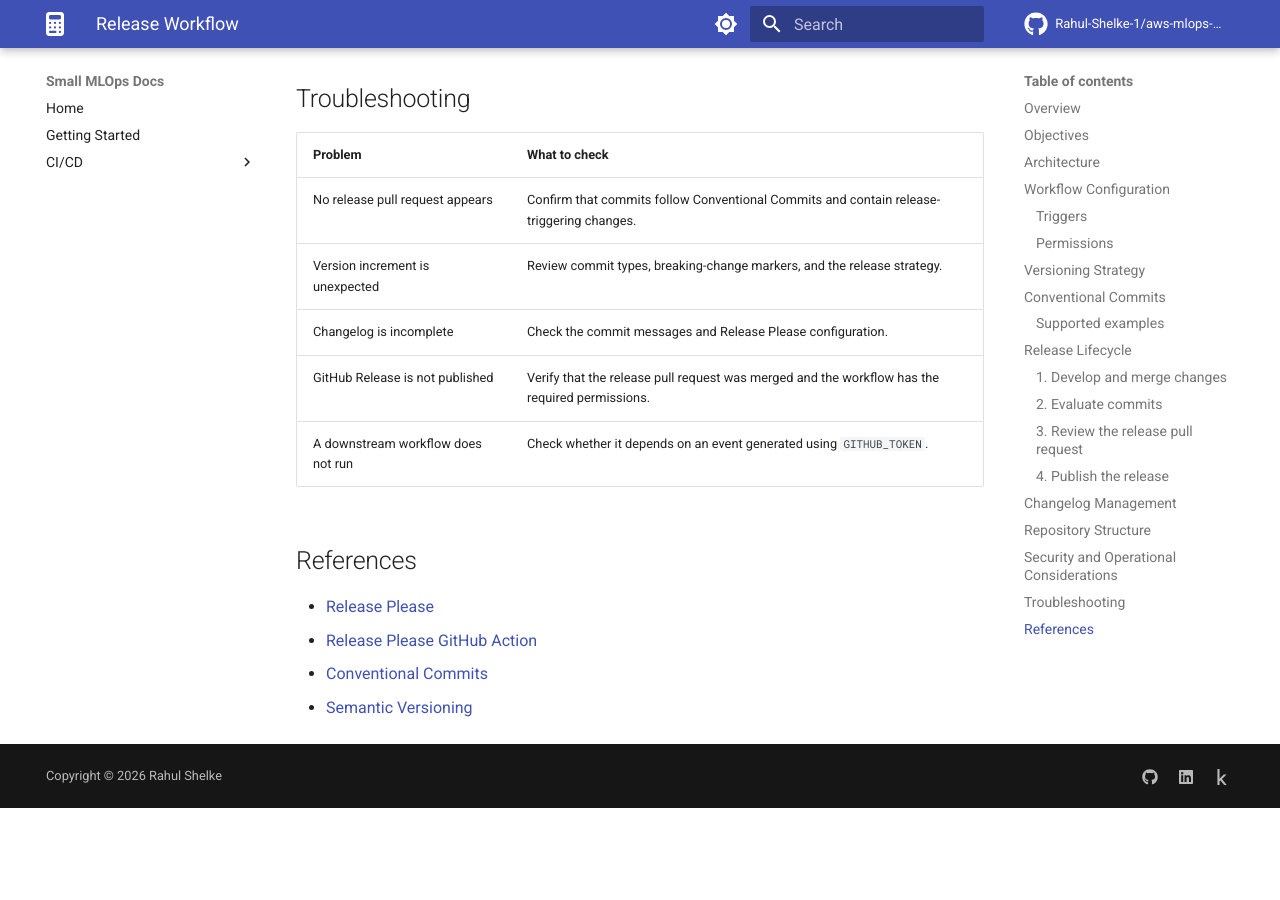
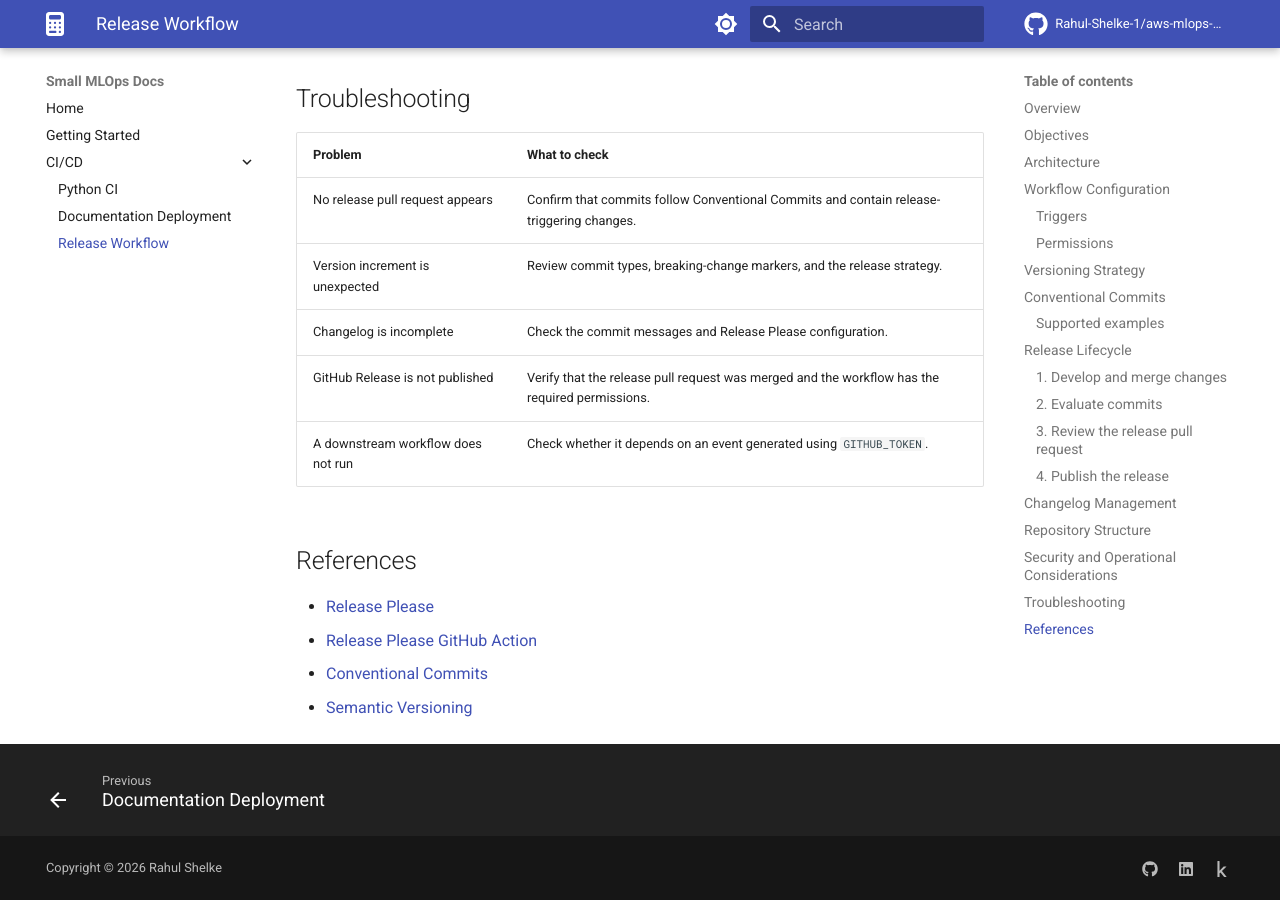
Before and after one commit to Rahul-Shelke-1/aws-mlops-small-iac01-tf, an MkDocs documentation site: the page built from docs/cicd/release-workflow.md, in a window 1280 px wide and 900 px high, scrolled down 6598 px. Built offline with MkDocs 1.6.1 and Material for MkDocs 9.7.7, drawn with Linux system fonts in a browser that asks for light colours; comment, search, counter and statistics services are not loaded; the version menu is left out; before the commit the page ends 7406 px from its top, so only the background shows below that.

Commit message:
docs(mkdocs): add release workflow navigation

```diff
--- a/mkdocs.yml
+++ b/mkdocs.yml
@@ -57,6 +57,7 @@ nav:
     - Overview: cicd/index.md
     - Python CI: cicd/python-ci.md
     - Documentation Deployment: cicd/documentation-deployment.md
+    - Release Workflow: cicd/release-workflow.md
 
 plugins:
   - search
```
